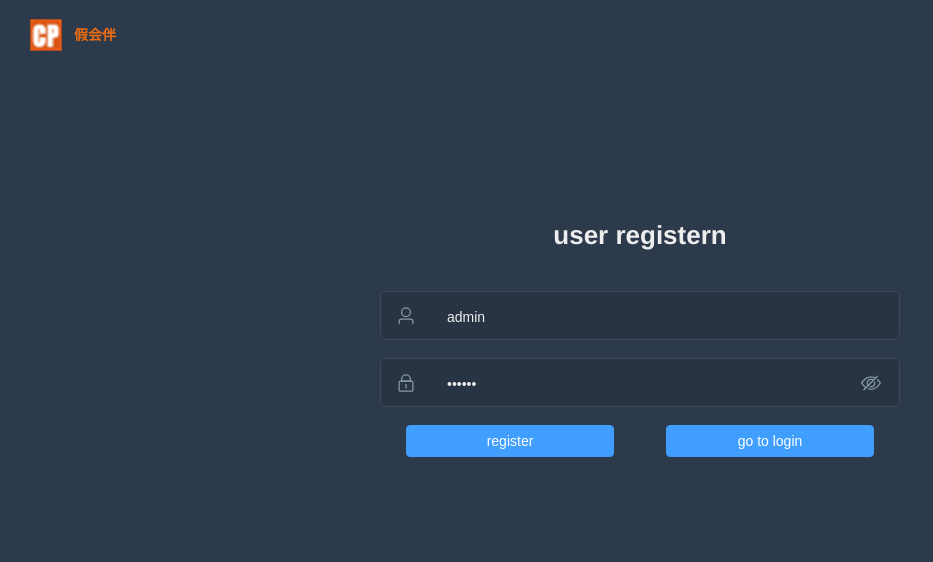
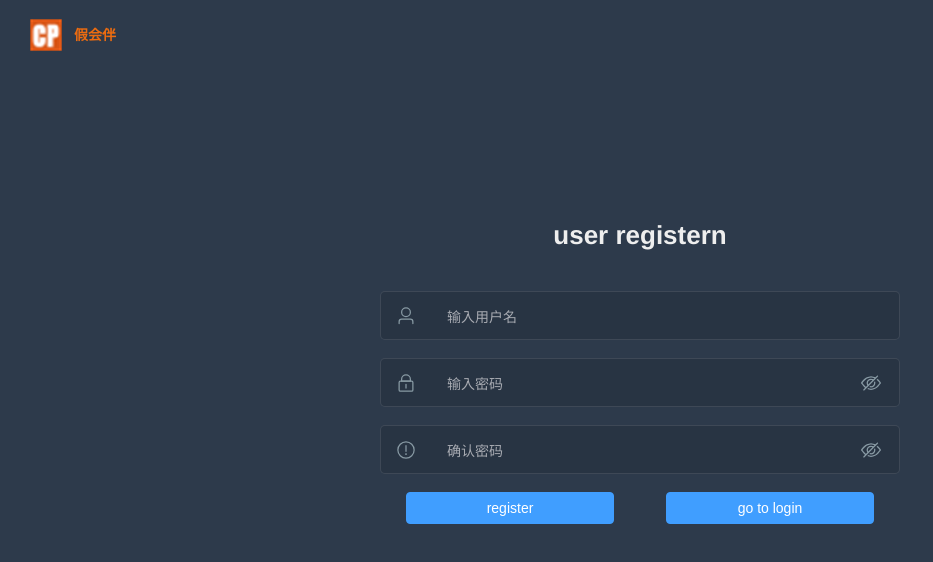
Before and after one commit to zach1002/my_huiban, a Vue app: page /#/register in a window 1280 px wide. Shown: the top 562 px of the page, without its empty margins (0-933 px from the left). Built offline with nearby package versions, Linux system fonts and the light colour scheme.

Commit message:
尝试register调用后端，暂时有些问题

```diff
--- a/src/store/modules/user.js
+++ b/src/store/modules/user.js
@@ -65,6 +65,28 @@ const actions = {
         const userInfo = getUserInfo(user)
         commit('SET_USER_INFO', userInfo)
 
+        resolve()
+      }).catch(error => {
+        reject(error)
+      })
+    })
+  },
+
+  //register
+  register({ commit }, userInfo) {
+    const { username, password, checkpassword } = userInfo
+    return new Promise((resolve, reject) => {
+      register({ userAccount: username, userPassword: password, checkPassword: checkpassword}).then(response => {
+
+        const { data } = response
+        const code = data.code // 业务状态码
+        const user = data.data // 用户信息
+
+        if (code !== 2000) {
+          const msg = data.code + ', ' + data.message + ', ' + data.detail
+          reject(msg)
+          return
+        }
         resolve()
       }).catch(error => {
         reject(error)
@@ -213,6 +235,8 @@ const actions = {
       })
     })
   },
+
+
 }
 
 export default {
--- a/src/views/login/index.vue
+++ b/src/views/login/index.vue
@@ -80,7 +80,8 @@ const handleLogin = () => {
         ElMessage.success({ message: '登录成功', duration: 1000 });
         setTimeout(() => {
           if(store.getters.role===0) {
-            router.push('/admin');
+            //router.push('/admin');
+            router.push('/welcome');
           }
           else {
             router.push('/welcome');
@@ -88,6 +89,7 @@ const handleLogin = () => {
         }, 1000);
       }).catch((msg) => {
         ElMessage.error(msg);
+        console.log(msg)
       });
       return
     }
--- a/src/views/register/index.vue
+++ b/src/views/register/index.vue
@@ -13,13 +13,25 @@
             <el-icon :size="20" class="svg-container">
                 <User />
             </el-icon>
-            <el-input v-model="form.username"></el-input>
+            <el-input v-model="form.username" placeholder='输入用户名' ></el-input>
         </el-form-item>
         <el-form-item prop="password">
             <el-icon :size="20" class="svg-container">
                 <Lock />
             </el-icon>
-            <el-input v-model="form.password" :type="passwordType"></el-input>
+            <el-input v-model="form.password" placeholder='输入密码' :type="passwordType"></el-input>
+            <el-icon :size="20" class="svg-container" @click="changeType" v-if="passwordType === 'password'">
+                <Hide />
+            </el-icon>
+            <el-icon :size="20" class="svg-container" @click="changeType" v-else>
+                <View />
+            </el-icon>
+        </el-form-item>
+        <el-form-item prop="password">
+            <el-icon :size="20" class="svg-container">
+              <Warning />
+            </el-icon>
+            <el-input v-model="form.checkpassword" placeholder='确认密码' :type="passwordType"></el-input>
             <el-icon :size="20" class="svg-container" @click="changeType" v-if="passwordType === 'password'">
                 <Hide />
             </el-icon>
@@ -38,14 +50,15 @@
 
 <script setup>
 import { ref } from 'vue'
-import { User, Lock, View, Hide } from '@element-plus/icons-vue'
+import { User, Lock, View, Hide, Warning} from '@element-plus/icons-vue'
 import { useRouter } from 'vue-router';
 import { ElForm, ElFormItem, ElInput, ElButton, ElIcon, ElMessage } from 'element-plus';
 import { useStore } from 'vuex';
 
 const form = ref({
-    username: 'admin',
-    password: '123456'
+    username: '',
+    password: '',
+    checkpassword: ''
 })
 
 // 表单校验，验证用户名密码是否符合规则
@@ -60,7 +73,14 @@ const rules = ref({
     password: [
         {
             required: true,
-            message: 'Please input Activity name',
+            message: 'Please input Activity password',
+            trigger: 'blur',
+        }
+    ],
+    checkpassword: [
+        {
+            required: true,
+            message: 'Please input Activity password',
             trigger: 'blur',
         }
     ]
@@ -70,9 +90,13 @@ const rules = ref({
 const formRef = ref(null)
 const router = useRouter();
 const store = useStore();
-// 处理登录
+// 处理注册
 const handleForRegister = () => {
-
+  store.dispatch('user/register', form.value).then(() => {
+    ElMessage.success({ message: '注册成功', duration: 1000 });
+  }).catch((msg) => {
+        ElMessage.error(msg);
+      });
 };
 
 const handleToLogin = () => {
```
